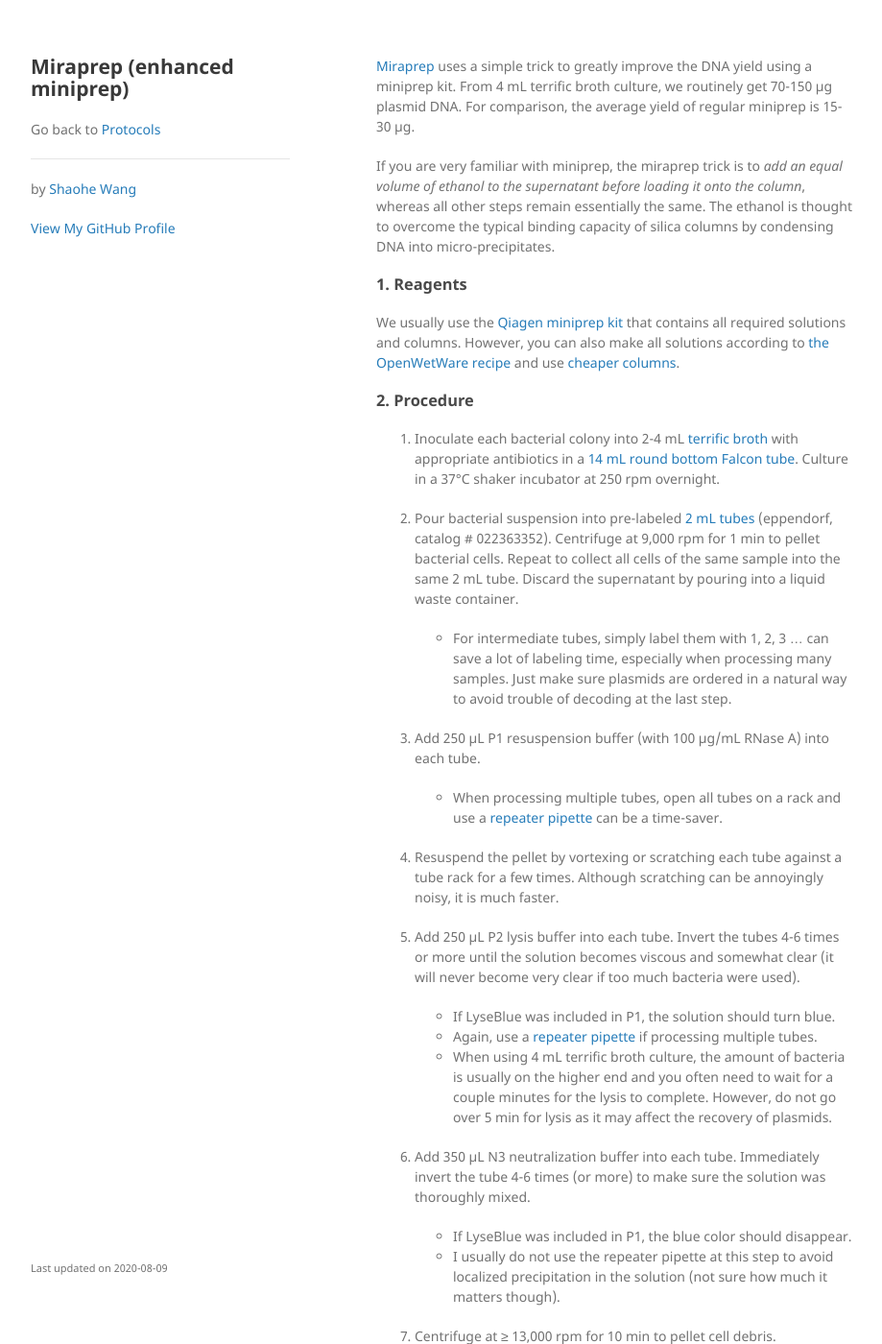
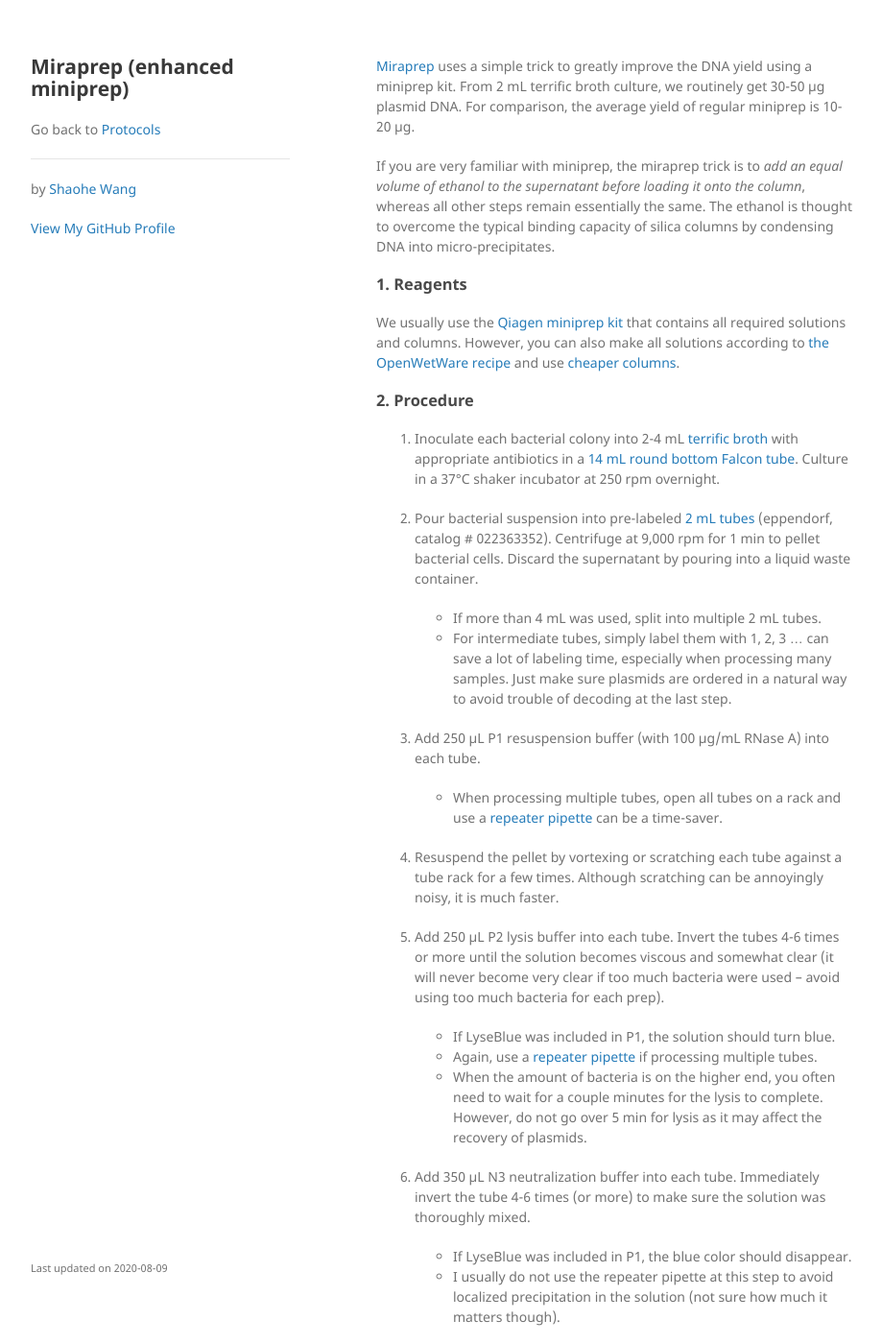
Before and after one commit to snownontrace/snownontrace.github.io, a Jekyll site: the page built from miraprep.md, in a window 1280 px wide and 1400 px high. Shown: the whole window at 96% size, without its empty margins (178-1097 px from the left). Built offline with Jekyll 4.4.1, drawn with Linux system fonts in a browser that asks for light colours; some of the changed text lies outside the part shown.

Commit message:
Modify miraprep protocol

```diff
--- a/miraprep.md
+++ b/miraprep.md
@@ -6,7 +6,7 @@ author_url: https://scholar.google.com/citations?user=R_-kJV4AAAAJ&hl=en
 date: 2020-08-09
 ---
 
-[Miraprep](https://journals.plos.org/plosone/article?id=10.1371/journal.pone.0160509) uses a simple trick to greatly improve the DNA yield using a miniprep kit. From 4 mL terrific broth culture, we routinely get 70-150 µg plasmid DNA. For comparison, the average yield of regular miniprep is 15-30 µg.
+[Miraprep](https://journals.plos.org/plosone/article?id=10.1371/journal.pone.0160509) uses a simple trick to greatly improve the DNA yield using a miniprep kit. From 2 mL terrific broth culture, we routinely get 30-50 µg plasmid DNA. For comparison, the average yield of regular miniprep is 10-20 µg.
 
 If you are very familiar with miniprep, the miraprep trick is to _add an equal volume of ethanol to the supernatant before loading it onto the column_, whereas all other steps remain essentially the same. The ethanol is thought to overcome the typical binding capacity of silica columns by condensing DNA into micro-precipitates.
 
@@ -18,8 +18,9 @@ We usually use the [Qiagen miniprep kit](https://www.qiagen.com/us/products/top-
 
 1. Inoculate each bacterial colony into 2-4 mL [terrific broth](https://www.thermofisher.com/order/catalog/product/A1374301#/A1374301) with appropriate antibiotics in a [14 mL round bottom Falcon tube](https://www.fishersci.com/shop/products/falcon-round-bottom-polypropylene-tubes-7/1495911b). Culture in a 37°C shaker incubator at 250 rpm overnight.
 
-1. Pour bacterial suspension into pre-labeled [2 mL tubes](https://online-shop.eppendorf.us/US-en/Laboratory-Consumables-44512/Tubes-44515/Eppendorf-Safe-Lock-Tubes-PF-8863.html) (eppendorf, catalog # 022363352). Centrifuge at 9,000 rpm for 1 min to pellet bacterial cells. Repeat to collect all cells of the same sample into the same 2 mL tube. Discard the supernatant by pouring into a liquid waste container.
+1. Pour bacterial suspension into pre-labeled [2 mL tubes](https://online-shop.eppendorf.us/US-en/Laboratory-Consumables-44512/Tubes-44515/Eppendorf-Safe-Lock-Tubes-PF-8863.html) (eppendorf, catalog # 022363352). Centrifuge at 9,000 rpm for 1 min to pellet bacterial cells. Discard the supernatant by pouring into a liquid waste container.
 
+    - If more than 4 mL was used, split into multiple 2 mL tubes.
     - For intermediate tubes, simply label them with 1, 2, 3 ... can save a lot of labeling time, especially when processing many samples. Just make sure plasmids are ordered in a natural way to avoid trouble of decoding at the last step.
 
 1. Add 250 µL P1 resuspension buffer (with 100 µg/mL RNase A) into each tube.
@@ -28,11 +29,11 @@ We usually use the [Qiagen miniprep kit](https://www.qiagen.com/us/products/top-
 
 1. Resuspend the pellet by vortexing or scratching each tube against a tube rack for a few times. Although scratching can be annoyingly noisy, it is much faster.
 
-1. Add 250 µL P2 lysis buffer into each tube. Invert the tubes 4-6 times or more until the solution becomes viscous and somewhat clear (it will never become very clear if too much bacteria were used).
+1. Add 250 µL P2 lysis buffer into each tube. Invert the tubes 4-6 times or more until the solution becomes viscous and somewhat clear (it will never become very clear if too much bacteria were used -- avoid using too much bacteria for each prep).
 
     - If LyseBlue was included in P1, the solution should turn blue.
     - Again, use a [repeater pipette](https://online-shop.eppendorf.us/US-en/Manual-Liquid-Handling-44563/Manual-Pipetting--Dispensing-44564/Repeater-M4-PF-44619.html) if processing multiple tubes.
-    - When using 4 mL terrific broth culture, the amount of bacteria is usually on the higher end and you often need to wait for a couple minutes for the lysis to complete. However, do not go over 5 min for lysis as it may affect the recovery of plasmids.
+    - When the amount of bacteria is on the higher end, you often need to wait for a couple minutes for the lysis to complete. However, do not go over 5 min for lysis as it may affect the recovery of plasmids.
 
 1. Add 350 µL N3 neutralization buffer into each tube. Immediately invert the tube 4-6 times (or more) to make sure the solution was thoroughly mixed.
 
@@ -61,7 +62,7 @@ We usually use the [Qiagen miniprep kit](https://www.qiagen.com/us/products/top-
 
 1. During the centrifugation, arrange a new set of 1.5 mL tubes on a tube rack. Do not close the tubes or label them yet.
 
-1. After the centrifugation, place the columns onto the new set of 1.5 mL tubes. Add 75-100 µL EB buffer to each column. Let sit for ≥ 1 min.
+1. After the centrifugation, place the columns onto the new set of 1.5 mL tubes. Add 50-75 µL EB buffer to each column. Let sit for ≥ 1 min.
 
 1. Place the tubes in the centrifuge with the open lids towards the center. Put on the centrifuge lid and tighten it. Centrifuge at 9,000 rpm for 1 in to elute the DNA.
 
```
